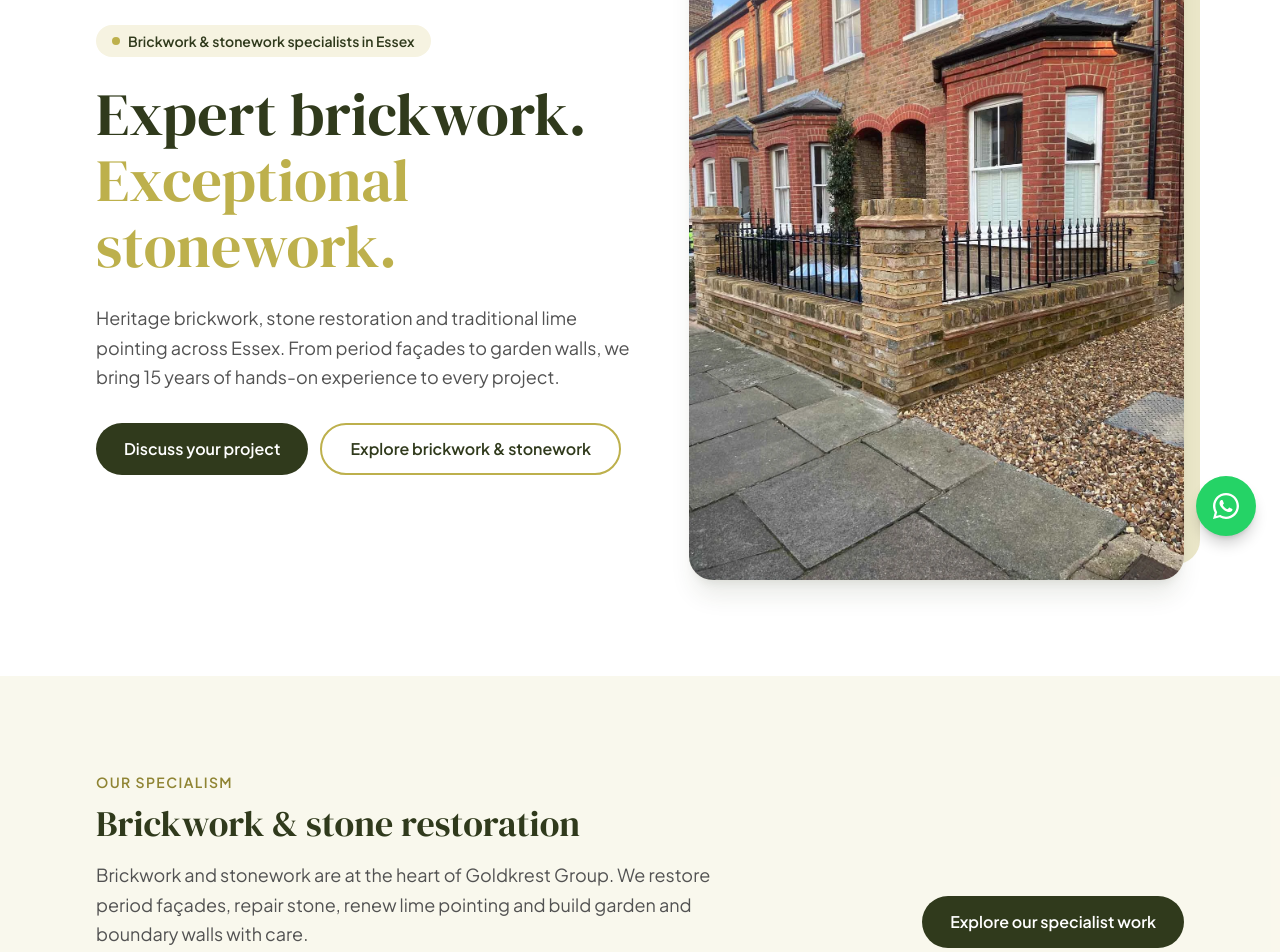
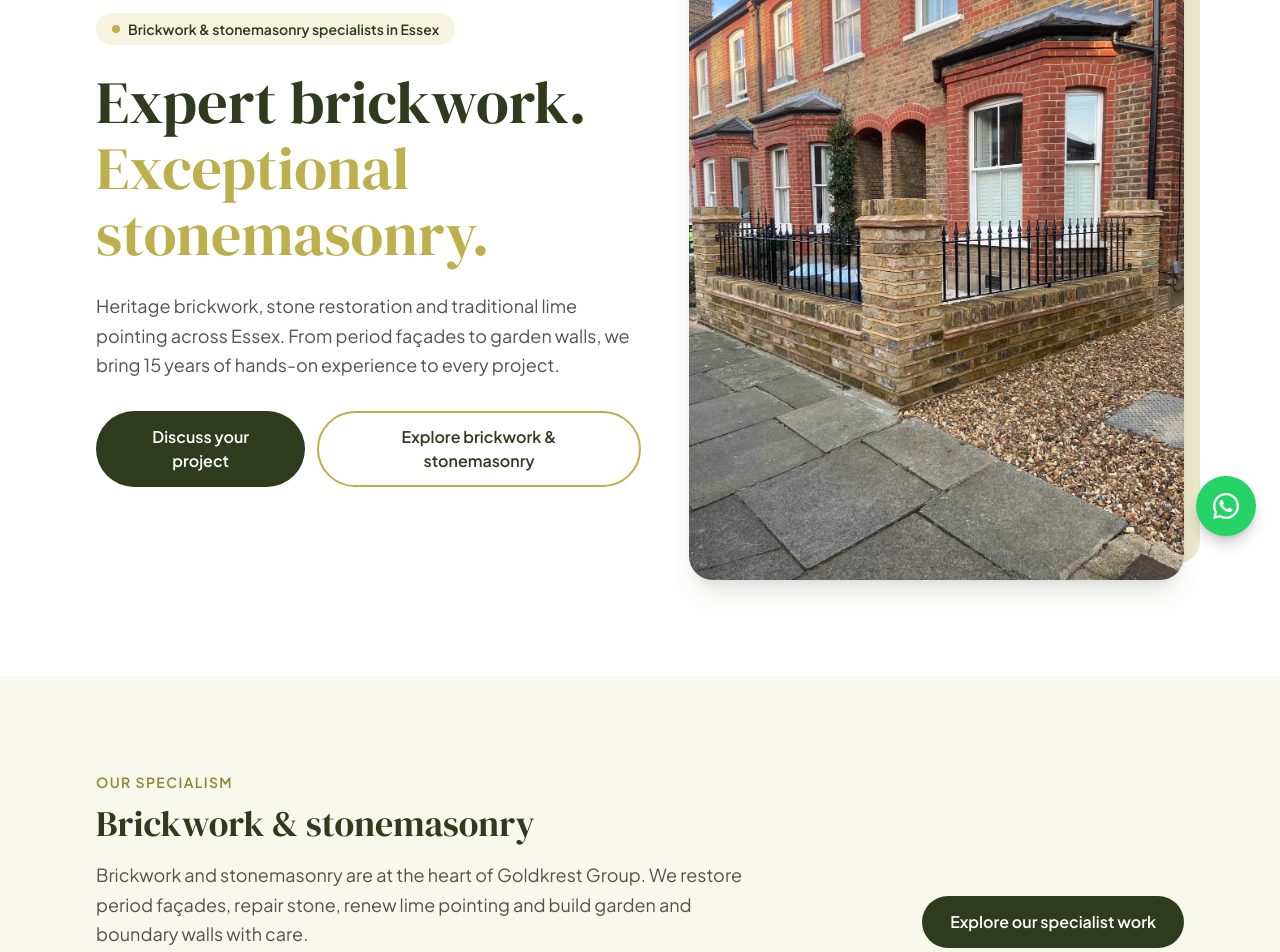
Before and after one commit to sezinercem/goldkrestgroup, a Next.js app: page / in a window 1280 px wide. Shown: the part 240-1192 px from the top of the page. Built offline with nearby package versions, Linux system fonts and the light colour scheme.

Commit message:
Rename brickwork and stonework to Brickwork and Stonemasonry

```diff
--- a/app/brickwork/page.tsx
+++ b/app/brickwork/page.tsx
@@ -13,7 +13,7 @@ const heroImages = [
 ];
 
 export const metadata: Metadata = {
-  title: "Brickwork & Stone Restoration",
+  title: "Brickwork & Stonemasonry",
   description: "Heritage brickwork, stone restoration and lime pointing in Essex, from a team with 15 years of experience on landmark buildings.",
 };
 
--- a/app/layout.tsx
+++ b/app/layout.tsx
@@ -25,7 +25,7 @@ const logo = Open_Sans({
 
 export const metadata: Metadata = {
   title: {
-    default: "Goldkrest Group | Brickwork & Stonework Specialists in Essex",
+    default: "Goldkrest Group | Brickwork & Stonemasonry Specialists in Essex",
     template: "%s | Goldkrest Group",
   },
   description:
--- a/app/page.tsx
+++ b/app/page.tsx
@@ -22,10 +22,10 @@ export default function Home() {
           <div>
             <p className="inline-flex items-center gap-2 rounded-full bg-gold-light px-4 py-1.5 text-sm font-semibold text-forest">
               <span className="h-2 w-2 rounded-full bg-gold" aria-hidden="true" />
-              Brickwork & stonework specialists in {site.area}
+              Brickwork & stonemasonry specialists in {site.area}
             </p>
             <h1 className="mt-6 font-display text-4xl leading-[1.1] text-forest sm:text-5xl lg:text-6xl">
-              Expert brickwork. <span className="text-gold">Exceptional stonework.</span>
+              Expert brickwork. <span className="text-gold">Exceptional stonemasonry.</span>
             </h1>
             <p className="mt-6 max-w-xl text-lg leading-relaxed text-neutral-600">
               Heritage brickwork, stone restoration and traditional lime pointing across Essex.
@@ -42,7 +42,7 @@ export default function Home() {
                 href="/brickwork"
                 className="rounded-full border-2 border-gold px-7 py-3 text-center font-semibold text-forest transition-colors hover:bg-gold-light"
               >
-                Explore brickwork & stonework
+                Explore brickwork & stonemasonry
               </Link>
             </div>
           </div>
@@ -69,9 +69,9 @@ export default function Home() {
           <div className="flex flex-col gap-6 md:flex-row md:items-end md:justify-between">
             <div className="max-w-2xl">
               <p className="text-sm font-semibold uppercase tracking-widest text-gold-dark">Our specialism</p>
-              <h2 className="mt-3 font-display text-3xl text-forest sm:text-4xl">Brickwork &amp; stone restoration</h2>
+              <h2 className="mt-3 font-display text-3xl text-forest sm:text-4xl">Brickwork &amp; stonemasonry</h2>
               <p className="mt-4 text-lg leading-relaxed text-neutral-600">
-                Brickwork and stonework are at the heart of Goldkrest Group. We restore period façades, repair stone,
+                Brickwork and stonemasonry are at the heart of Goldkrest Group. We restore period façades, repair stone,
                 renew lime pointing and build garden and boundary walls with care.
               </p>
             </div>
@@ -168,7 +168,7 @@ export default function Home() {
         </ul>
       </section>
 
-      <CtaBanner title="Let’s talk brickwork & stonework" text="Tell us about your restoration, pointing or new brickwork project. We’ll be in touch to discuss the details." />
+      <CtaBanner title="Let’s talk brickwork & stonemasonry" text="Tell us about your restoration, pointing or new brickwork project. We’ll be in touch to discuss the details." />
     </>
   );
 }
--- a/lib/site.ts
+++ b/lib/site.ts
@@ -51,7 +51,7 @@ export const site = {
 
 export const navLinks = [
   { href: "/", label: "Home" },
-  { href: "/brickwork", label: "Brickwork & Stonework" },
+  { href: "/brickwork", label: "Brickwork & Stonemasonry" },
   { href: "/landscaping", label: "Landscaping" },
   { href: "/garden-maintenance", label: "Garden Maintenance" },
   { href: "/contact", label: "Contact Us" },
@@ -91,7 +91,7 @@ export const services: Service[] = [
   {
     slug: "brickwork",
     href: "/brickwork",
-    title: "Brickwork & Stone Restoration",
+    title: "Brickwork & Stonemasonry",
     eyebrow: "Our Specialism",
     summary:
       "Heritage brickwork, stone restoration and lime pointing, backed by 15 years of experience on landmark buildings.",
@@ -108,7 +108,7 @@ export const services: Service[] = [
       },
       {
         title: "Stone restoration",
-        text: "Careful cleaning, repair and restoration of delicate and decorative stonework.",
+        text: "Careful cleaning, repair and restoration of delicate and decorative stonemasonry.",
       },
       {
         title: "Lime pointing",
```
